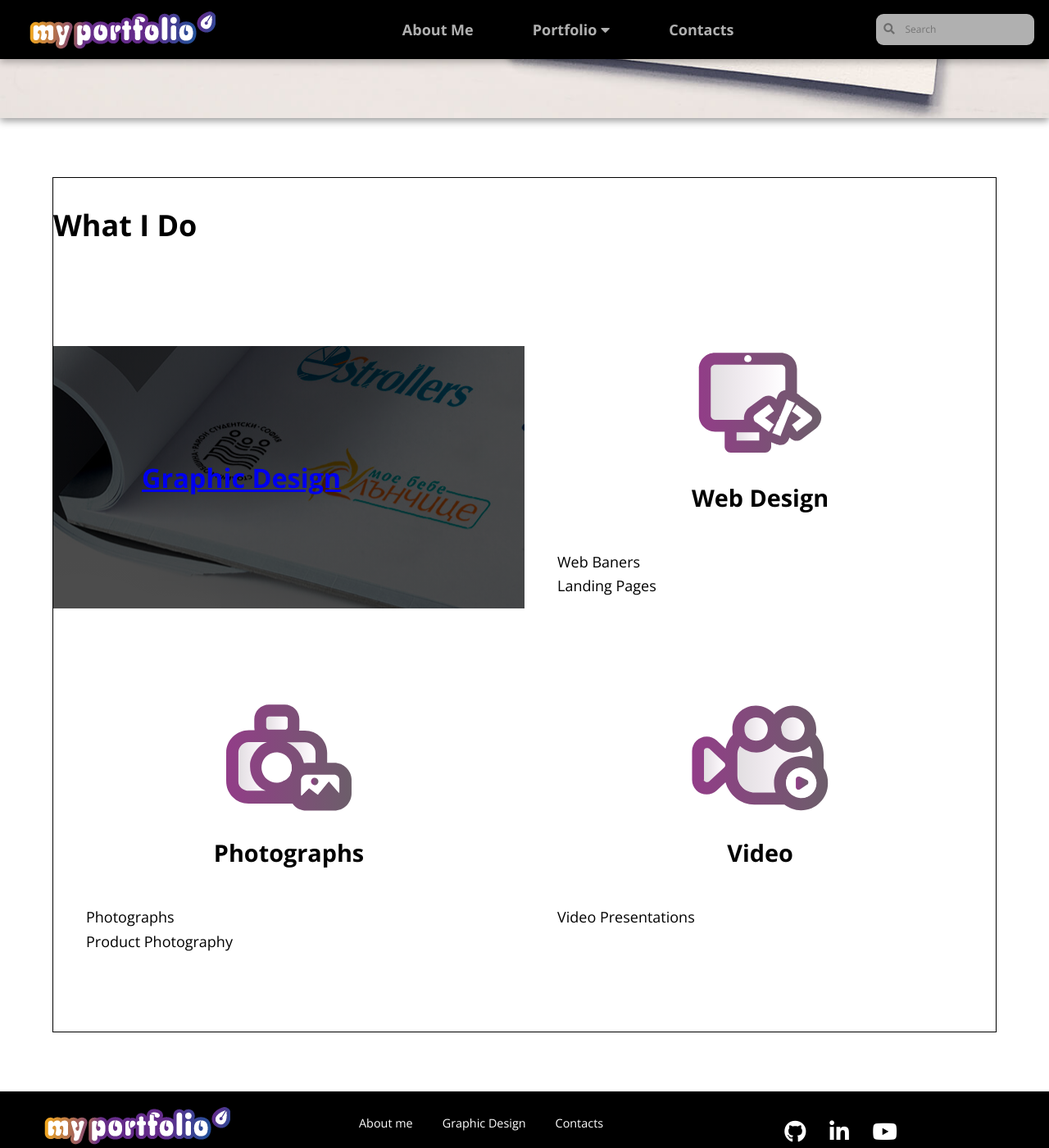
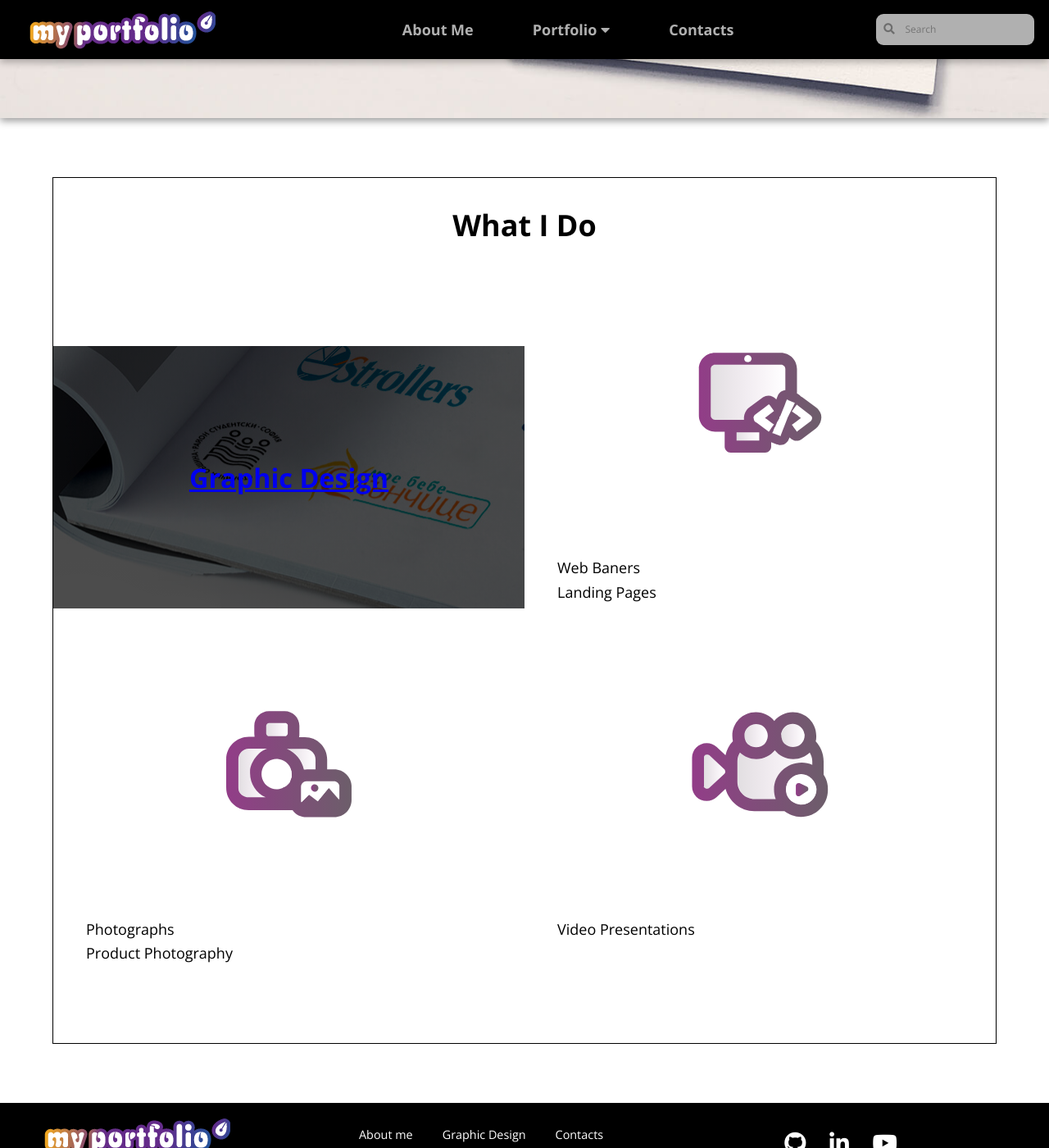
Before and after one commit to LiliyaMilanova/myportfolio, a Jekyll site: the page built from index.html, in a window 1280 px wide and 1400 px high, scrolled down 921 px. Shown: the whole window at 82% size. Built offline with Jekyll 4.4.1, drawn with Linux system fonts in a browser that asks for light colours; nearby versions of some CDN libraries.

Commit message:
Update styles.css

```diff
--- a/css/styles.css
+++ b/css/styles.css
@@ -91,7 +91,7 @@ body {
     border: 1px solid #000000;
 }
 
-.wrap h1 {
+.wrap h2 {
 text-align: center;
 }
 
@@ -123,14 +123,13 @@ text-align: center;
     margin: auto;
 }
 
-.what > h4 {
+.what h3 {
    text-align: center;
-   margin-top: 1.2rem;
 }
 
 .what h4 a {
     text-decoration: none;
-    color: rgb(0, 0, 0);
+    color: rgb(255, 255, 255);
 }
 
 .what h4 a:hover {
```
